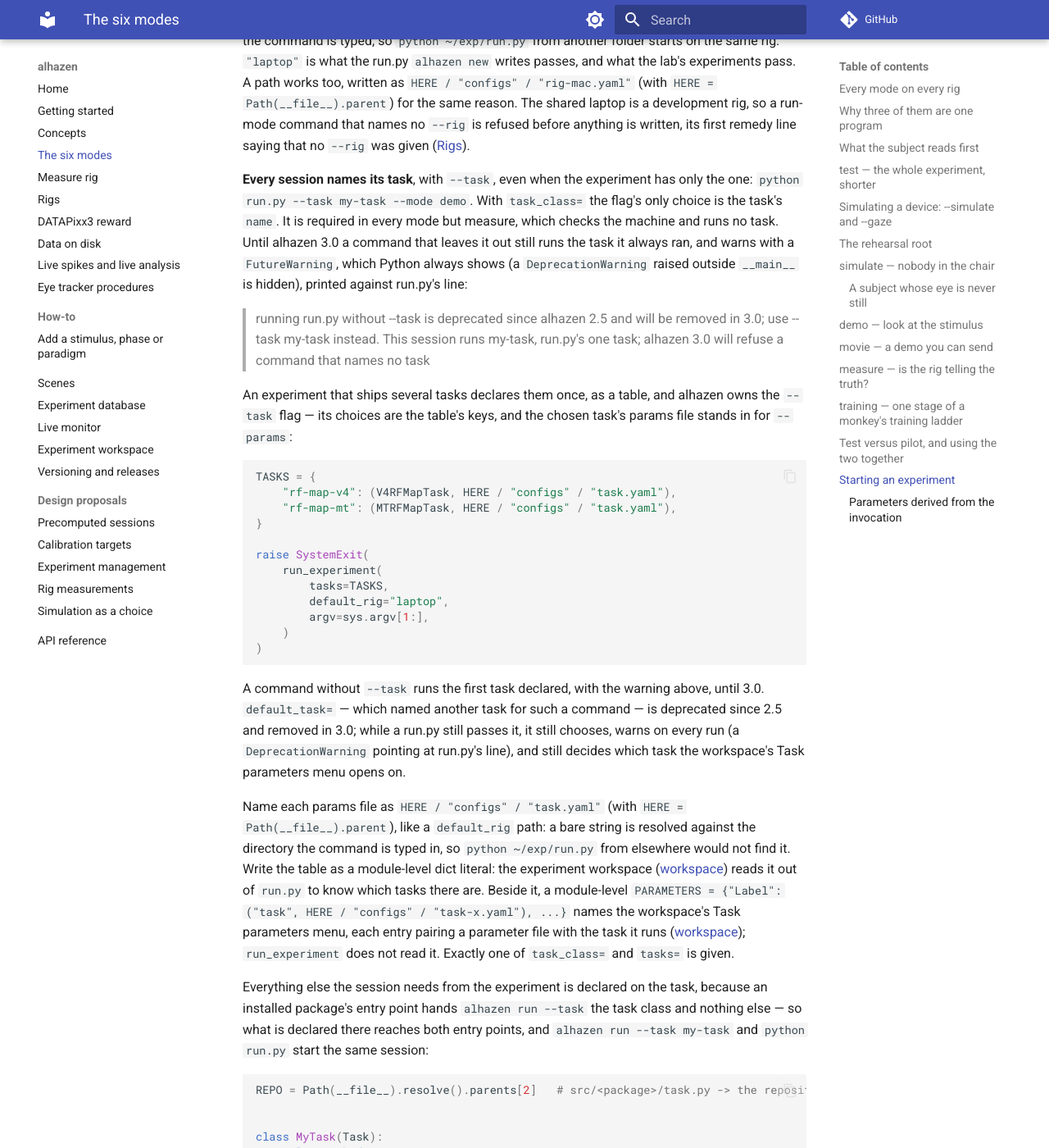
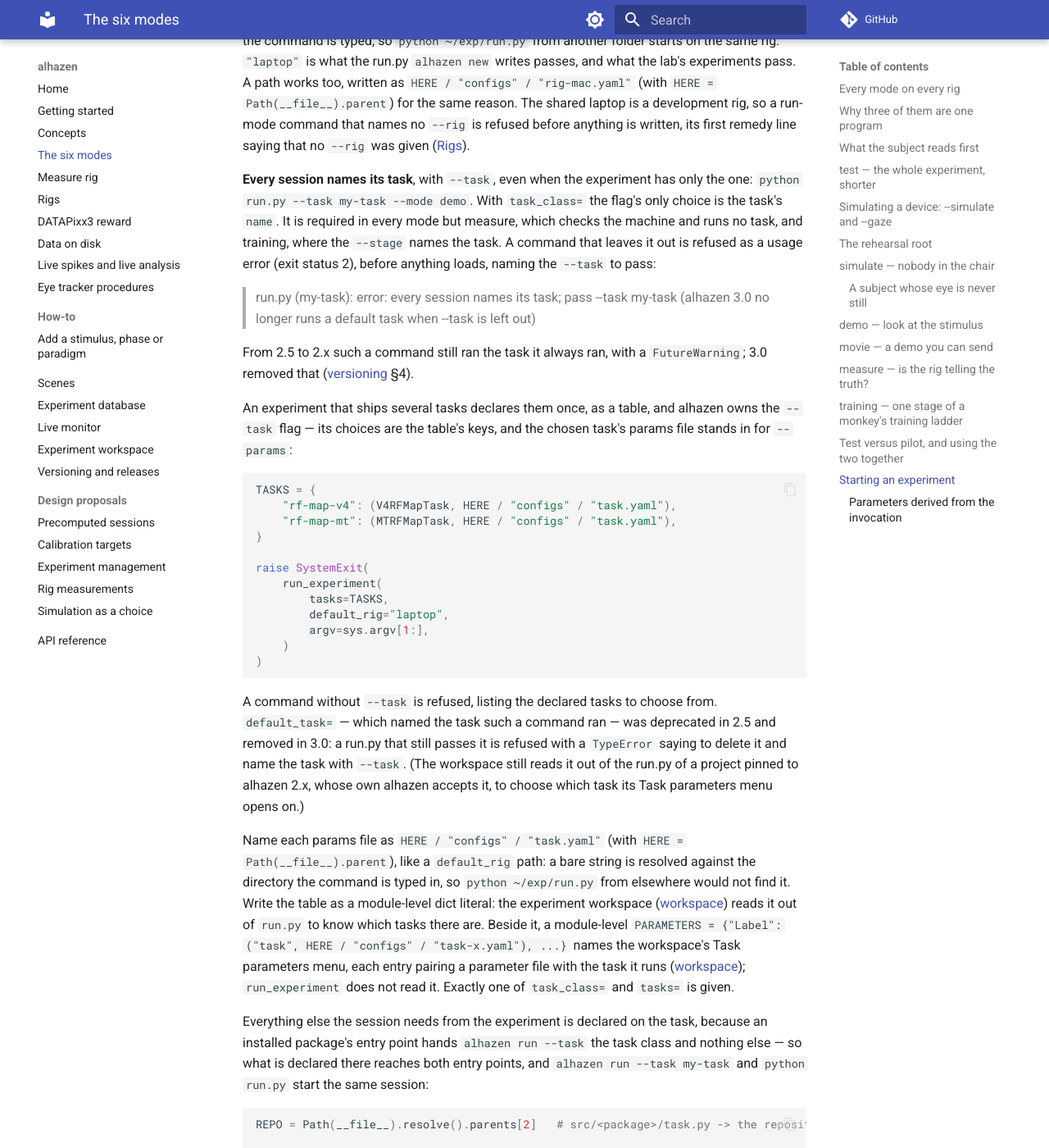
Before and after one commit to sh4r11f/alhazen, an MkDocs documentation site: the page built from docs/modes.md, in a window 1280 px wide and 1400 px high, scrolled down 14855 px. Shown: the whole window at 82% size. Built offline with MkDocs 1.6.1 and Material for MkDocs 9.7.7, drawn with Linux system fonts in a browser that asks for light colours; comment, search, counter and statistics services are not loaded; some of the changed text lies outside the part shown.

Commit message:
WIP: docs and scaffold describe the 3.0 refusals

````diff
--- a/docs/modes.md
+++ b/docs/modes.md
@@ -213,10 +213,10 @@ python run.py --mode training --stage fixate --simulate all --gaze autopilot
 python run.py --mode training --stage fixate --simulate all --gaze autopilot --headless
 
 # play the task yourself: the mouse cursor is your eye, the rest is the rig's
-python run.py --mode test --simulate tracker --gaze mouse
+python run.py --task my-task --mode test --simulate tracker --gaze mouse
 
 # the full session on the real rig, but with the pump logged and not fired
-python run.py --mode run --simulate reward
+python run.py --task my-task --mode run --simulate reward
 ```
 
 `--simulate` takes names separated by commas, or `all`:
@@ -674,14 +674,15 @@ first remedy line saying that no `--rig` was given
 **Every session names its task**, with `--task`, even when the experiment has
 only the one: `python run.py --task my-task --mode demo`. With `task_class=`
 the flag's only choice is the task's `name`. It is required in every mode but
-measure, which checks the machine and runs no task. Until alhazen 3.0 a
-command that leaves it out still runs the task it always ran, and warns with
-a `FutureWarning`, which Python always shows (a `DeprecationWarning` raised
-outside `__main__` is hidden), printed against run.py's line:
+measure, which checks the machine and runs no task, and training, where the
+`--stage` names the task. A command that leaves it out is refused as a usage
+error (exit status 2), before anything loads, naming the `--task` to pass:
 
-> running run.py without --task is deprecated since alhazen 2.5 and will be
-> removed in 3.0; use --task my-task instead. This session runs my-task,
-> run.py's one task; alhazen 3.0 will refuse a command that names no task
+> run.py (my-task): error: every session names its task; pass --task my-task
+> (alhazen 3.0 no longer runs a default task when --task is left out)
+
+From 2.5 to 2.x such a command still ran the task it always ran, with a
+`FutureWarning`; 3.0 removed that ([versioning](versioning.md) §4).
 
 An experiment that ships several tasks declares them once, as a table, and
 alhazen owns the `--task` flag — its choices are the table's keys, and the
@@ -702,12 +703,13 @@ raise SystemExit(
 )
 ```
 
-A command without `--task` runs the first task declared, with the warning
-above, until 3.0. `default_task=` — which named another task for such a
-command — is deprecated since 2.5 and removed in 3.0; while a run.py still
-passes it, it still chooses, warns on every run (a `DeprecationWarning`
-pointing at run.py's line), and still decides which task the workspace's Task
-parameters menu opens on.
+A command without `--task` is refused, listing the declared tasks to choose
+from. `default_task=` — which named the task such a command ran — was
+deprecated in 2.5 and removed in 3.0: a run.py that still passes it is
+refused with a `TypeError` saying to delete it and name the task with
+`--task`. (The workspace still reads it out of the run.py of a project
+pinned to alhazen 2.x, whose own alhazen accepts it, to choose which task
+its Task parameters menu opens on.)
 
 Name each params file as `HERE / "configs" / "task.yaml"` (with
 `HERE = Path(__file__).parent`), like a `default_rig` path: a bare string is resolved
````
Also changed, not shown: README.md (+1 -1 lines), docs/architecture.md (+19 -18 lines), docs/getting-started.md (+2 -2 lines), docs/workspace.md (+4 -3 lines), 1 other file.
